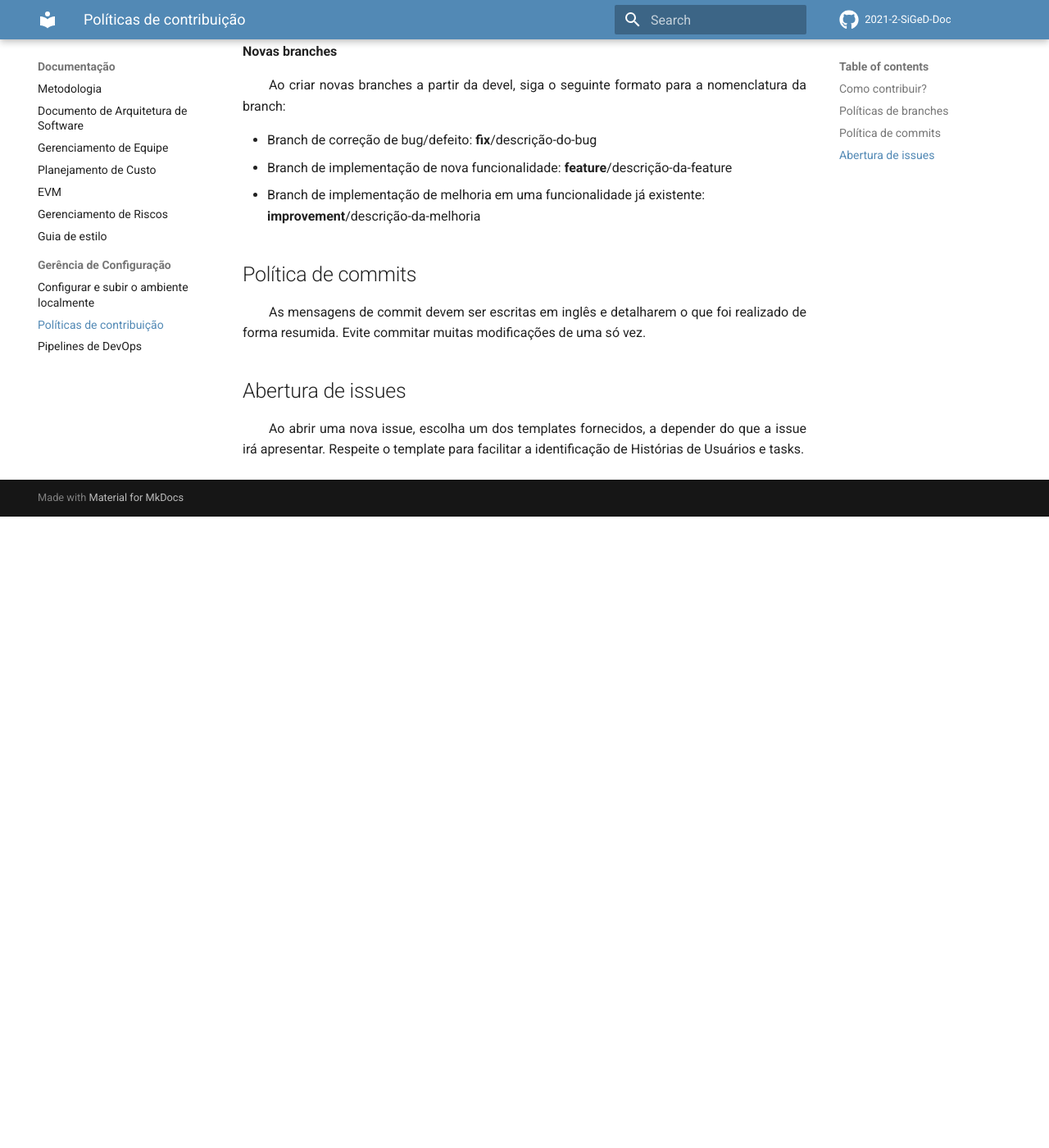
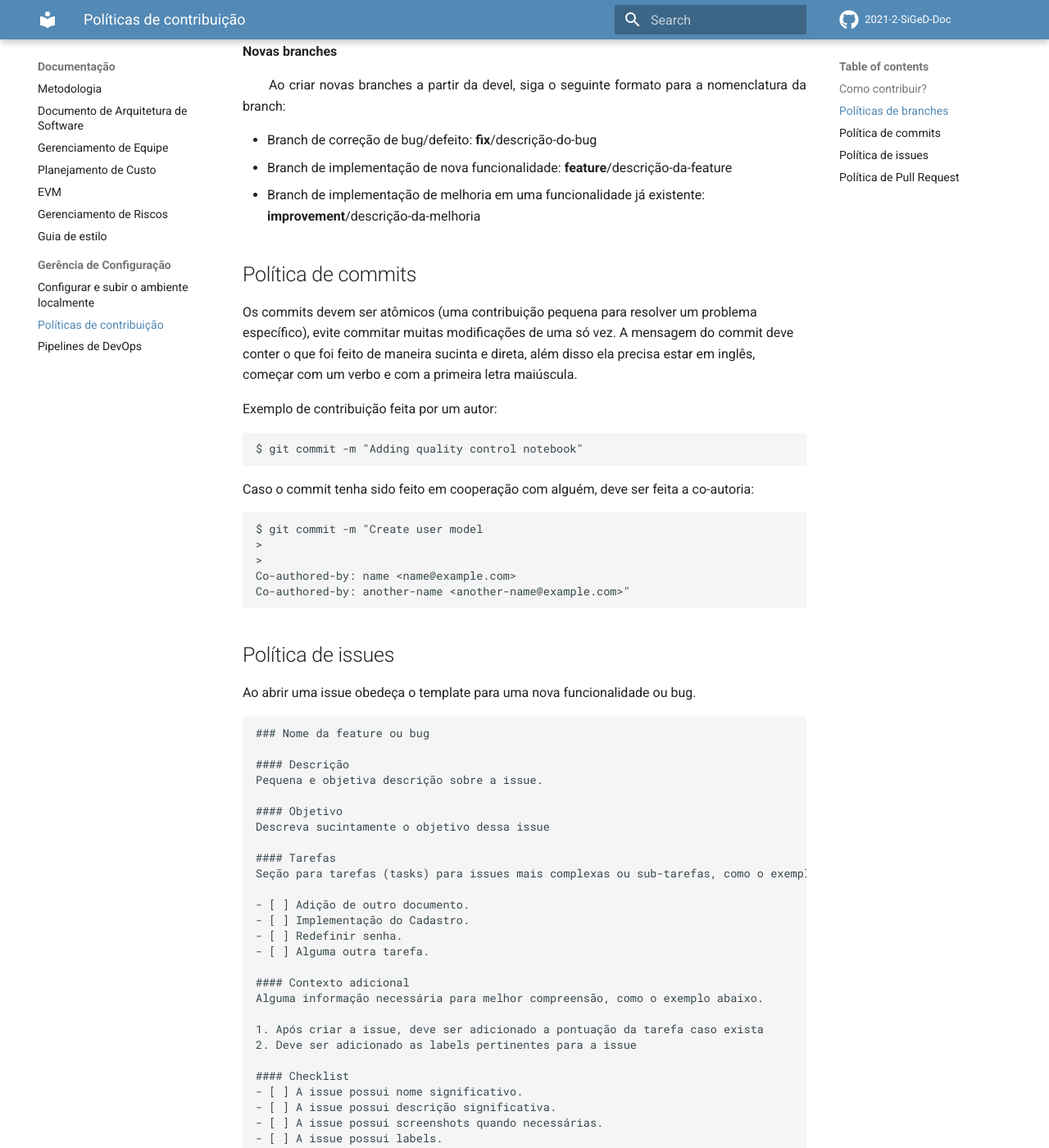
Before and after one commit to DITGO/2021-2-SiGeD-Doc, an MkDocs documentation site: the page built from docs/contribuicao.md, in a window 1280 px wide and 1400 px high, scrolled down 800 px. Shown: the whole window at 82% size. Built offline with MkDocs 1.6.1 and Material for MkDocs 9.7.7, drawn with Linux system fonts in a browser that asks for light colours; comment, search, counter and statistics services are not loaded; before the commit the page ends 1430 px from its top, so only the background shows below that; some of the changed text lies outside the part shown.

Commit message:
Adding policies about issues, commits and pull requests
Co-authored-by: Eduarda Servidio  <dudaservidio@gmail.com>

````diff
--- a/docs/contribuicao.md
+++ b/docs/contribuicao.md
@@ -28,8 +28,87 @@
 
 ## Política de commits
 
-<p style="text-align:justify">&emsp;&emsp;As mensagens de commit devem ser escritas em inglês e detalharem o que foi realizado de forma resumida. Evite commitar muitas modificações de uma só vez.</p>
+Os commits devem ser atômicos (uma contribuição pequena para resolver um problema específico), evite commitar muitas modificações de uma só vez. A mensagem do commit deve conter o que foi feito de maneira sucinta e direta, além disso ela precisa estar em inglês, começar com um verbo e com a primeira letra maiúscula.
 
-## Abertura de issues
+Exemplo de contribuição feita por um autor:
+```
+$ git commit -m "Adding quality control notebook"
+```
 
-<p style="text-align:justify">&emsp;&emsp;Ao abrir uma nova issue, escolha um dos templates fornecidos, a depender do que a issue irá apresentar. Respeite o template para facilitar a identificação de Histórias de Usuários e tasks.</p>
+Caso o commit tenha sido feito em cooperação com alguém, deve ser feita a co-autoria:
+
+```
+$ git commit -m "Create user model
+>
+>
+Co-authored-by: name <name@example.com>
+Co-authored-by: another-name <another-name@example.com>"
+```
+
+## Política de issues
+
+Ao abrir uma issue obedeça o template para uma nova funcionalidade ou bug.
+
+```
+### Nome da feature ou bug
+
+#### Descrição
+Pequena e objetiva descrição sobre a issue.
+
+#### Objetivo
+Descreva sucintamente o objetivo dessa issue
+
+#### Tarefas
+Seção para tarefas (tasks) para issues mais complexas ou sub-tarefas, como o exemplo abaixo.
+
+- [ ] Adição de outro documento.
+- [ ] Implementação do Cadastro.
+- [ ] Redefinir senha.
+- [ ] Alguma outra tarefa.
+
+#### Contexto adicional
+Alguma informação necessária para melhor compreensão, como o exemplo abaixo.
+
+1. Após criar a issue, deve ser adicionado a pontuação da tarefa caso exista
+2. Deve ser adicionado as labels pertinentes para a issue
+
+#### Checklist
+- [ ] A issue possui nome significativo.
+- [ ] A issue possui descrição significativa.
+- [ ] A issue possui screenshots quando necessárias.
+- [ ] A issue possui labels.
+```
+
+## Política de Pull Request
+
+<p style="text-align:justify">&emsp;&emsp;Para realizar um Pull Request (PR) para o repositório é necessário seguir os passos abaixo.
+<ol>
+<li> Comente na issue que deseja contribuir trazendo informações de como e quando irá finalizá-la;
+<li> Ao resolver uma issue suba suas contribuições e crie um Pull Request na branch devel para ter seu Pull Request aceito;
+<li> Escreva um título claro para identificação do Pull Request;
+<li> O conteúdo do pull request deve ser constituído de uma lista contendo as principais modificações feitas, seguindo o template abaixo.
+
+```
+1. Descrição
+2. Issue Relacionada
+3. Como Isso Foi Testado?
+4. Capturas de Tela (se apropriado):
+5. Tipos de Mudanças
+```
+
+<li> Conecte o Pull Request com a issue que ele resolve;
+<li> Preencha informações adicionais caso possua (executores, revisores, ...)
+</ol>
+
+<h3> Política aceitação de Pull Request </h3>
+
+<p style="text-align:justify">&emsp;&emsp;Para realizar aceiter um Pull Request (PR) para o repositório é necessário cumprir os seguintes critérios de aceitação.
+
+```
+- [ ] Todos os críterios de aceitação atingidos;
+- [ ] Cobertura de teste acima de 90 %;
+- [ ] Etapas do CI passando;
+- [ ] Ao menos 1 revisão de código com um revisor que não seja a mesma pessoa que realizou a issue;
+- [ ] Seguir folha de estilo do projeto;
+- [ ] Código em inglês;
+```
````
